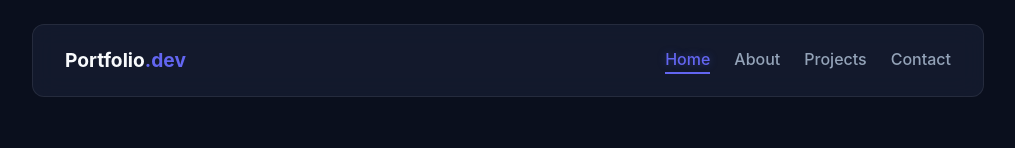
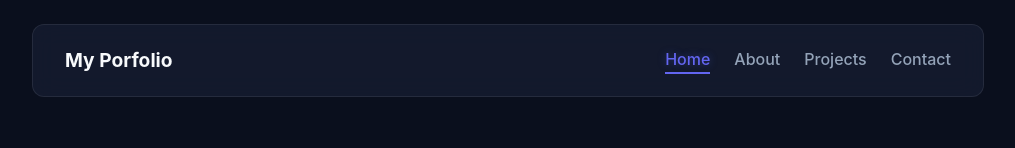
Before and after one commit to vien-hub/my-portfolio-lab3, a React (Vite) app in the folder my-portfolio/: page / in a window 1280 px wide. Shown: the top 148 px of the page, without its empty margins (132-1147 px from the left). Built offline with nearby package versions, Linux system fonts and the light colour scheme.

Commit message:
Update navbar name

```diff
--- a/my-portfolio/src/components/Navbar.jsx
+++ b/my-portfolio/src/components/Navbar.jsx
@@ -4,7 +4,7 @@
   return (
     <nav className="navbar">
       <Link to="/" className="nav-brand">
-        Portfolio<span>.dev</span>
+        My Porfolio<span></span>
       </Link>
       <div className="nav-links">
         <NavLink to="/" className={({ isActive }) => `nav-link ${isActive ? "active" : ""}`}>
```
